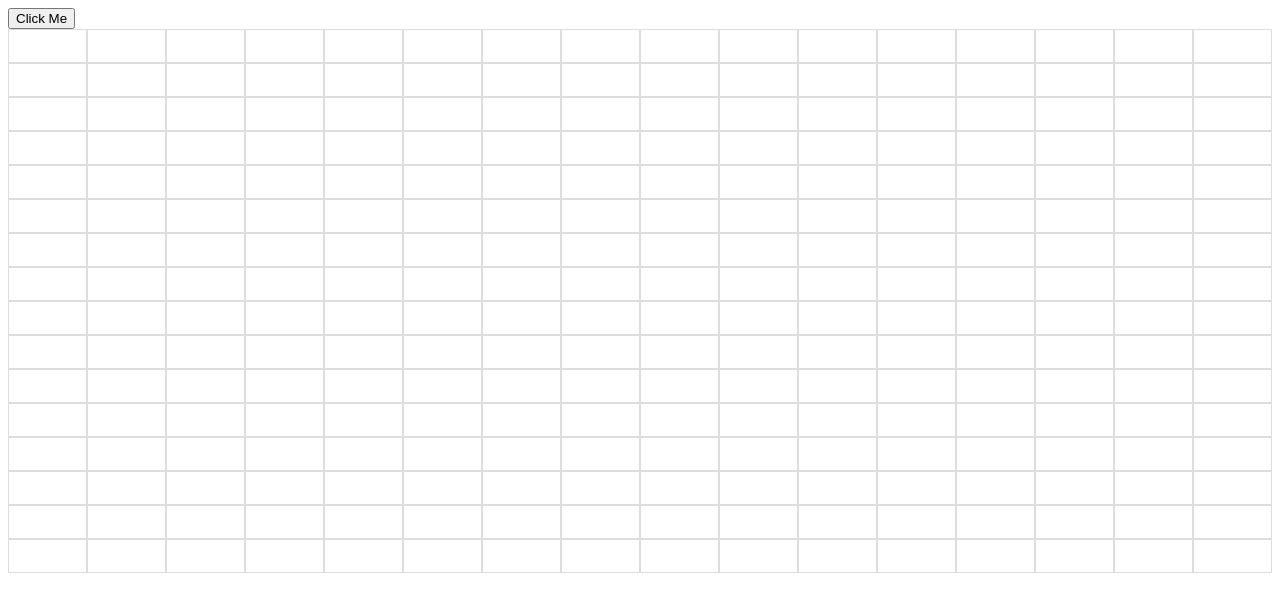
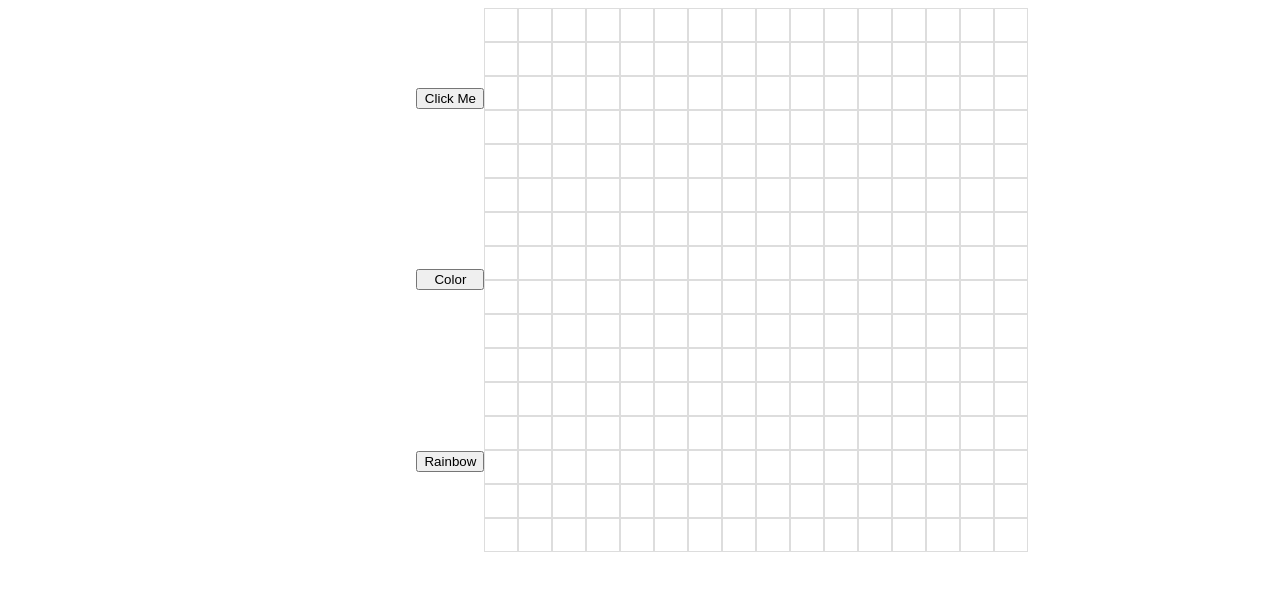
Before and after one commit to aryanbroy/etch-a-sketch, a plain HTML site: page index.html in a window 1280 px wide. Drawn offline with Linux system fonts and the light colour scheme.

Commit message:
add rainbow button with some css

```diff
--- a/app.js
+++ b/app.js
@@ -1,9 +1,10 @@
 const container = document.getElementById("container");
 const after = document.getElementById("after");
 const btn = document.querySelector('.btn');
+const colorBtn = document.querySelector('.color');
+const black = document.querySelector('.black')
 
-
-
+let rainbowColours = ['red', 'orange', 'yellow', 'green', 'blue', 'indigo', 'violet'];
 
 function makeRows(rows, cols) {
   container.style.setProperty('--grid-rows', rows);
@@ -45,6 +46,26 @@ btn.addEventListener('click', () => {
 
 });
 
-document.querySelector('#container').addEventListener('mouseover', (e) => {
-    e.target.style.backgroundColor = 'black'
+
+function rainbow() {
+    let index = Math.floor(Math.random() * rainbowColours.length);
+    return rainbowColours[index];
+}
+console.log(rainbow())
+
+
+container.addEventListener('mouseover', (e) => {
+    e.target.style.backgroundColor = 'black';
 })
+
+colorBtn.addEventListener('click', () => {
+    container.addEventListener('mouseover', (e) => {
+        e.target.style.backgroundColor = rainbow();
+    });
+});
+
+black.addEventListener('click', () => {
+    container.addEventListener('mouseover', (e) => {
+        e.target.style.backgroundColor = 'black'
+    })
+})
--- a/index.html
+++ b/index.html
@@ -7,10 +7,20 @@
     <title>Etch-a-Sketch</title>
 </head>
 <body>
-    <button class="btn">Click Me</button>
-    <div id="container"></div>
+    <div class="everything">
+        <div class="buttons">
+            <button class="btn">Click Me</button>
+            <button class="black">Color</button>
+            <button class="color">Rainbow</button>
+        </div>
+        <div class="sketchPad">
+            <div id="container"></div>
 
-    <div id="after"></div>
+            <div id="after"></div>
+        </div>
+    </div>
+
+
     <script src="app.js"></script>
 </body>
 </html>
--- a/style.css
+++ b/style.css
@@ -15,6 +15,18 @@
   text-align: center;
 }
 
-.hover-effect{
-    width: 200px;
+.sketchPad{
+  width: 30%;
+  height: 30%;
 }
+
+.everything{
+  display: flex;
+  justify-content: center;
+}
+.buttons{
+  display: flex;
+  flex-direction: column;
+  justify-content: space-around;
+
+}
```
Lines whose indentation alone changed are shown as unchanged.
